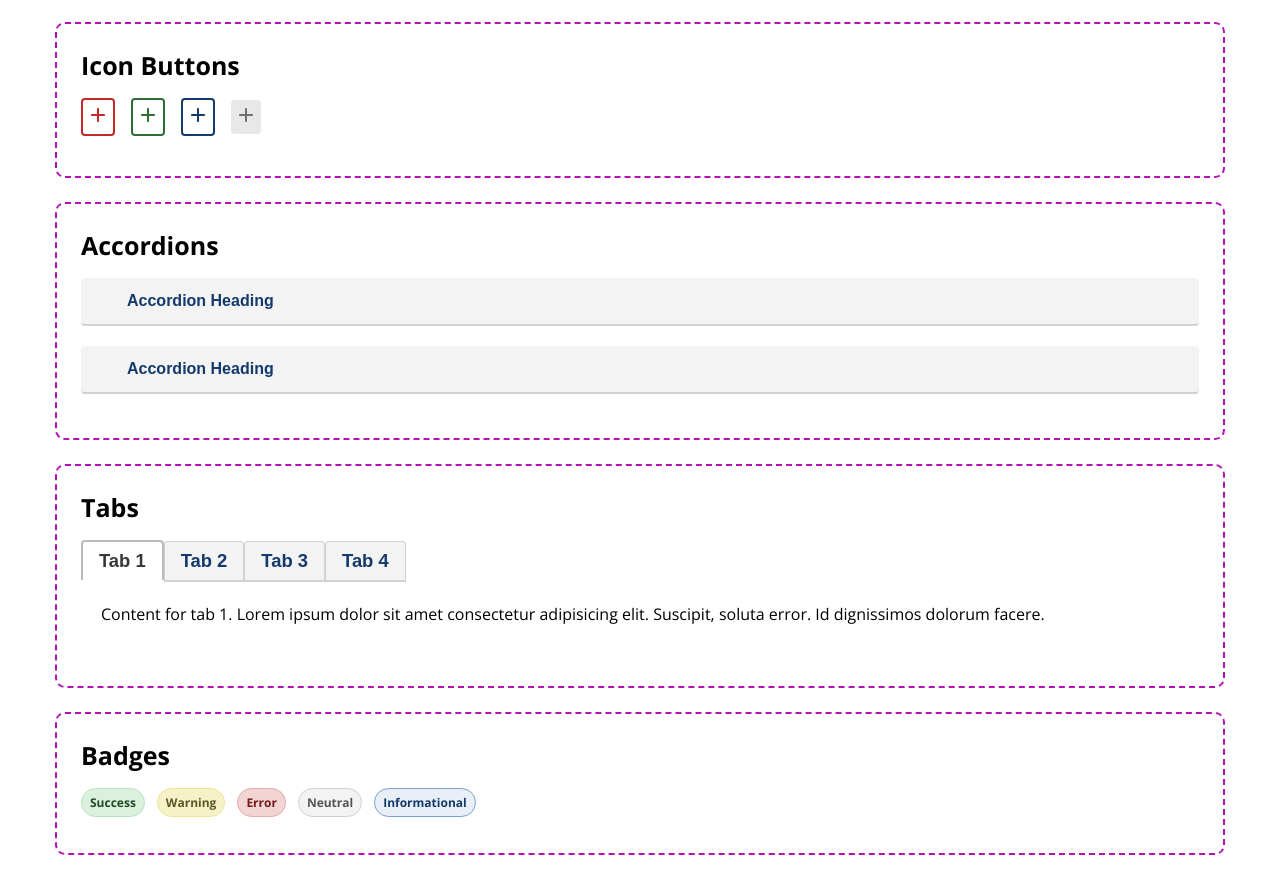
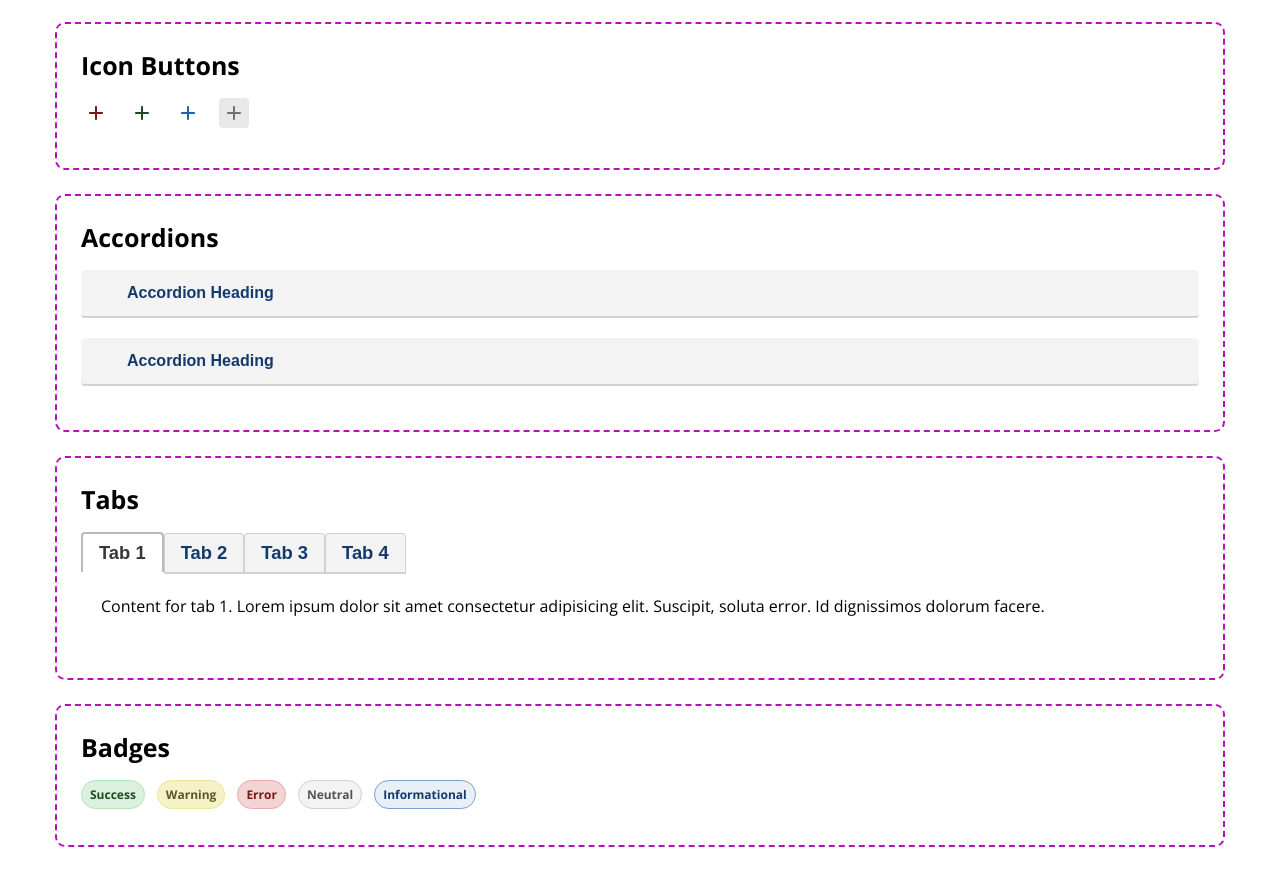
Before and after one commit to Billybobchops/design-system, a Next.js app: page / in a window 1280 px wide. Shown: the part 1610-2479 px from the top of the page. Built offline with nearby package versions, Linux system fonts and the light colour scheme.

Commit message:
add icon button component

```diff
--- a/src/components/IconButton.module.scss
+++ b/src/components/IconButton.module.scss
@@ -3,6 +3,9 @@
 
 .button {
     @include buttons;
+
+	align-items: center;
+	display: inline-flex;
     padding: variables.$spacing-xs;
 
     svg {
@@ -19,35 +22,29 @@
 		background: none;
 	}
 
-    &.blue {
-        border: 2px solid variables.$theme-a-4;
-        color: variables.$theme-a-4;
+	&.red {
+        color: variables.$utility-red-70;
 
         &:hover {
-            background-color: variables.$theme-a-3;
-            border-color: variables.$theme-a-3;
+            background-color: variables.$utility-red-50;
             color: variables.$utility-neutral-0;
         }
     }
 
     &.green {
-        border: 2px solid variables.$utility-green-70;
-        color: variables.$utility-green-70;
+        color: variables.$utility-green-80;
 
         &:hover {
-            background-color: variables.$utility-green-80;
-            border-color: variables.$utility-green-80;
+            background-color: variables.$utility-green-60;
             color: variables.$utility-neutral-0;
         }
     }
 
-    &.red {
-        border: 2px solid variables.$utility-red-50;
-        color: variables.$utility-red-50;
+    &.blue {
+        color: variables.$theme-a-3;
 
         &:hover {
-            background-color: variables.$utility-red-70;
-            border-color: variables.$utility-red-70;
+            background-color: variables.$theme-a-4;
             color: variables.$utility-neutral-0;
         }
     }
```
